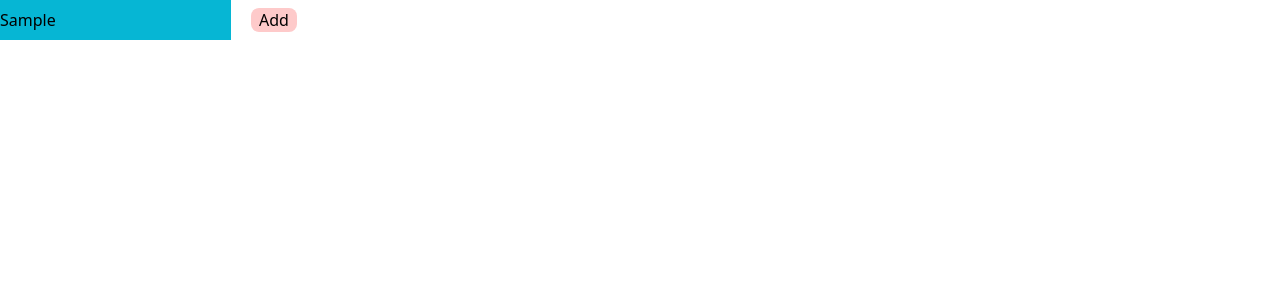
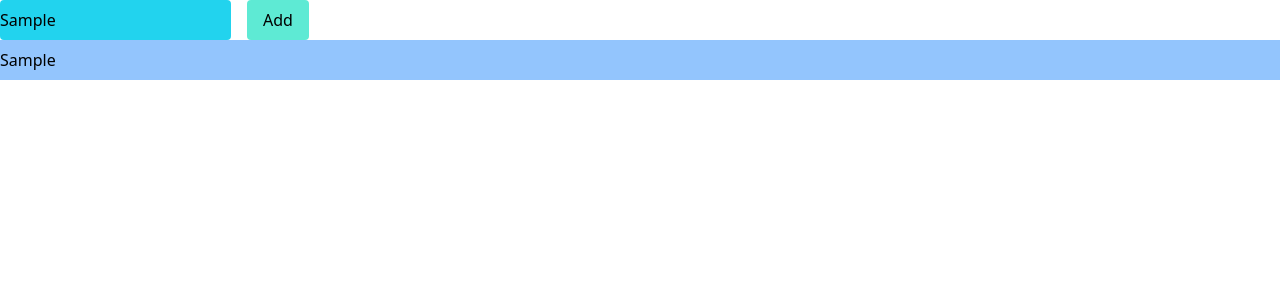
Before and after one commit to soAcademy/workshop-state-and-event, a React (Create React App) app: page / in a window 1280 px wide. Both pictures are taken after typing "Sample" into the empty fields and a click on the button "Add". Shown: the top 300 px of the page. Built offline with nearby package versions, Linux system fonts and the light colour scheme.

Commit message:
ToDoList2

```diff
--- a/src/App0.js
+++ b/src/App0.js
@@ -29,13 +29,13 @@
 // import Effect7 from "./EffectsAnswer/Effect7";
 // import Effect103 from "./Effects/effect103";
 // import LocalStorage4 from "./LocalStorage/LocalStorage4";
-import ToDoList1 from "./ToDolist/ToDoList1"
+import ToDoList2 from "./ToDolist/ToDoList2"
 
 
 const App = () => {
   return (
     <div>
-      <ToDoList1/>
+      <ToDoList2/>
 
     </div>
   );
--- a/src/ToDolist/ToDoList1.js
+++ b/src/ToDolist/ToDoList1.js
@@ -1,20 +1,20 @@
 const ToDoList1 = () => {
   const addTask = (e) => {
     e.preventDefault();
-    const _tasks = JSON.parse(localStorage.getItem("tasks")) ?? [];
-    console.log(e.target["task"].value);
+    const _tasks = JSON.parse(localStorage.getItem("keyTasks")) ?? [];
+    console.log(e.target["keyTasks"].value);
     const newTasks = [
       ..._tasks,
       {
-        task: e.target["task"].value,
+        valueTask: e.target["keyTasks"].value,
       },
     ];
-    localStorage.setItem("tasks", JSON.stringify(newTasks));
+    localStorage.setItem("keyTasks", JSON.stringify(newTasks));
   };
   return (
     <>
       <form onSubmit={(e) => addTask(e)}>
-        <input type="text" id="task" className="bg-cyan-500 py-2 mr-5"
+        <input type="text" id="keyTasks" className="bg-cyan-500 py-2 mr-5"
         />
 
       <button type="submit" className="bg-red-200 px-2 rounded-lg">
--- /dev/null
+++ b/src/ToDolist/ToDoList2.js
@@ -0,0 +1,41 @@
+import { useState, useEffect } from "react";
+const ToDoList2 = () => {
+  const _tasks = JSON.parse(localStorage.getItem("keyTasks")) ?? [];
+  console.log(_tasks);
+  const [tasks, setTasks] = useState(_tasks);
+
+  const addTask = (e) => {
+    e.preventDefault();
+    const _tasks = JSON.parse(localStorage.getItem("keyTasks")) ?? [];
+    console.log(e.target["keyTasks"].value);
+    const newTasks = [
+      ..._tasks,
+      {
+        ValueTask: e.target["keyTasks"].value
+      }
+    ];
+    localStorage.setItem("keyTasks", JSON.stringify(newTasks));
+    setTasks(newTasks);
+  };
+  return (
+    <>
+      <form onSubmit={(e) => addTask(e)}>
+        <input
+          type="text"
+          id="keyTasks"
+          className="bg-cyan-400 py-2 mr-4 rounded"
+        />
+        <button type="submit" className="bg-teal-300 px-4 py-2 rounded">
+          Add
+        </button>
+      </form>
+      <div>
+      {console.log('tasks',tasks)}
+      {tasks?.map((r) => (
+        <div className="bg-blue-300 py-2">{r.ValueTask}</div>
+      ))}
+      </div>
+    </>
+  );
+};
+export default ToDoList2;
```
